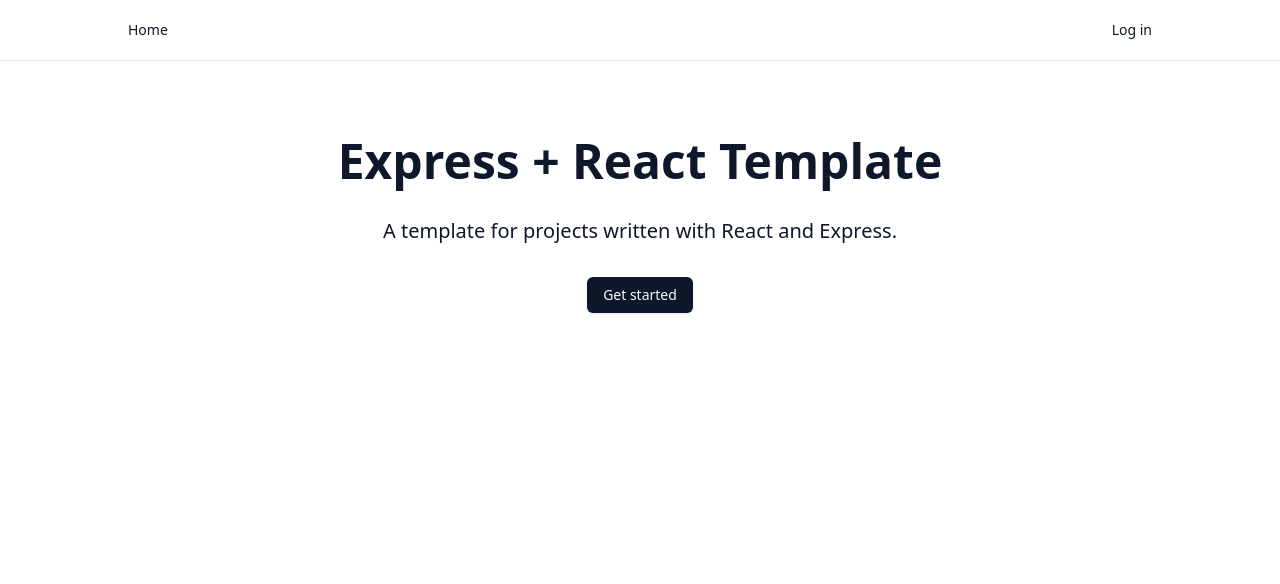
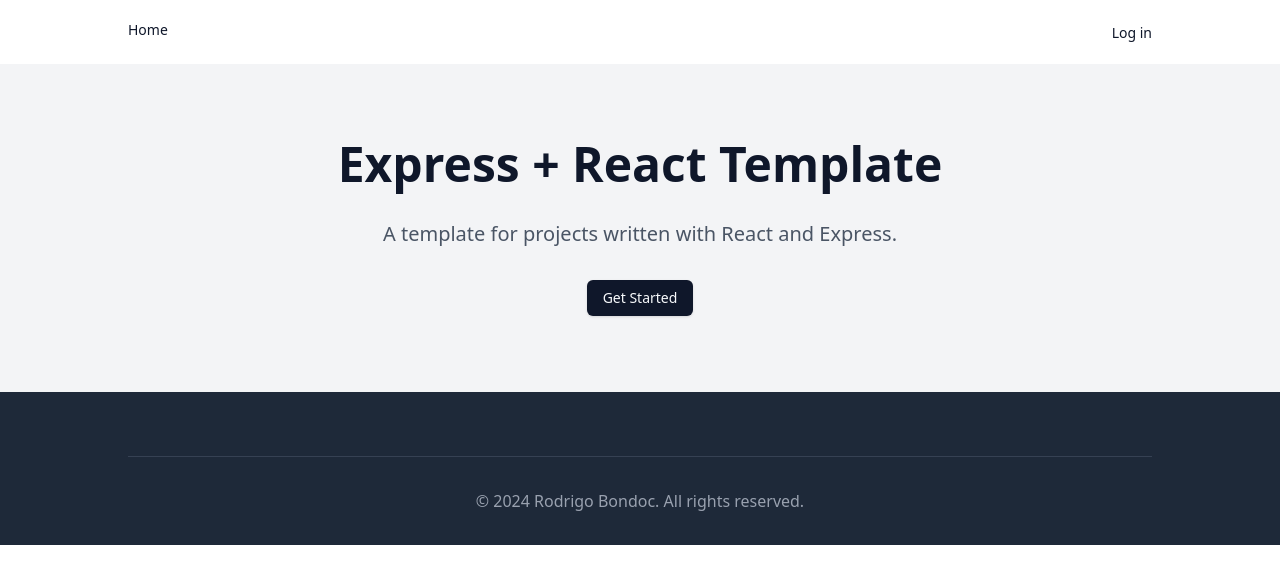
Before and after one commit to rbondoc96/express-react-template, a React (Vite) app in the folder packages/client/: page / in a window 1280 px wide. Shown: the top 584 px of the page. Built offline with nearby package versions, Linux system fonts and the light colour scheme; no server answers.

Commit message:
update(client): root, login, register page changes

```diff
--- a/packages/client/src/routes/login.tsx
+++ b/packages/client/src/routes/login.tsx
@@ -1,18 +1,20 @@
 import { HomeIcon } from '@radix-ui/react-icons';
 import { HTTPError } from 'ky';
 import { type ReactNode, useState } from 'react';
-import { FormProvider, useForm } from 'react-hook-form';
+import { FormProvider } from 'react-hook-form';
+import { useFormControls } from '@/components/hooks/use-form-controls';
 import { AlertFromError } from '@/components/ui/alert';
 import { Button } from '@/components/ui/button';
 import { FormPassword, FormText } from '@/components/ui/form';
 import { Link } from '@/components/ui/link';
-import { type LoginPayload, useLoginMutation } from '@/hooks/mutations/use-login-mutation';
+import { ValidationHttpError } from '@/errors/validation-http-error';
+import { useLoginMutation } from '@/hooks/mutations/use-login-mutation';
 
 export function Login(): ReactNode {
     const { mutateAsync: login } = useLoginMutation();
     const [formError, setFormError] = useState<HTTPError>();
 
-    const form = useForm<LoginPayload>({
+    const { form, setFormErrors } = useFormControls({
         defaultValues: {
             username: '',
             password: '',
@@ -23,7 +25,9 @@ export function Login(): ReactNode {
         try {
             await login(values);
         } catch (error) {
-            if (error instanceof HTTPError) {
+            if (error instanceof ValidationHttpError) {
+                setFormErrors(error);
+            } else if (error instanceof HTTPError) {
                 setFormError(error);
                 return;
             }
@@ -39,8 +43,8 @@ export function Login(): ReactNode {
                     <HomeIcon className="size-8" />
                 </Link>
                 <div className="flex flex-col gap-2 items-center">
-                    <h1 className="text-4xl font-bold">Welcome back!</h1>
-                    <p>Please enter your details</p>
+                    <h1 className="text-3xl font-bold">Welcome back!</h1>
+                    <p className="text-gray-500">Please enter your details to login to your account.</p>
                 </div>
             </header>
             {formError && <AlertFromError error={formError} />}
--- a/packages/client/src/routes/register.tsx
+++ b/packages/client/src/routes/register.tsx
@@ -1,19 +1,20 @@
 import { HomeIcon } from '@radix-ui/react-icons';
 import { HTTPError } from 'ky';
 import { type ReactNode, useState } from 'react';
-import { FormProvider, useForm } from 'react-hook-form';
+import { FormProvider } from 'react-hook-form';
+import { useFormControls } from '@/components/hooks/use-form-controls';
 import { AlertFromError } from '@/components/ui/alert';
 import { Button } from '@/components/ui/button';
 import { FormPassword, FormText } from '@/components/ui/form';
 import { Link } from '@/components/ui/link';
 import { ValidationHttpError } from '@/errors/validation-http-error';
-import { type RegisterPayload, useRegisterMutation } from '@/hooks/mutations/use-register-mutation';
+import { useRegisterMutation } from '@/hooks/mutations/use-register-mutation';
 
 export function Register(): ReactNode {
     const { mutateAsync: register } = useRegisterMutation();
     const [formError, setFormError] = useState<HTTPError>();
 
-    const form = useForm<RegisterPayload>({
+    const { form, setFormErrors } = useFormControls({
         defaultValues: {
             username: '',
             first_name: '',
@@ -23,13 +24,13 @@ export function Register(): ReactNode {
     });
 
     const onRegister = form.handleSubmit(async (values) => {
+        setFormError(undefined);
+
         try {
             await register(values);
         } catch (error) {
             if (error instanceof ValidationHttpError) {
-                Object.entries(error.messages).forEach(([name, message]) => {
-                    form.setError(name as keyof RegisterPayload, { type: 'custom', message });
-                });
+                setFormErrors(error);
             } else if (error instanceof HTTPError) {
                 setFormError(error);
             }
@@ -45,14 +46,14 @@ export function Register(): ReactNode {
                     <HomeIcon className="size-8" />
                 </Link>
                 <div className="flex flex-col gap-2 items-center">
-                    <h1 className="text-4xl font-bold">Create an account</h1>
-                    <p>Please enter your details</p>
+                    <h1 className="text-3xl font-bold">Create an account</h1>
+                    <p className="text-gray-500">Enter your information below to create an account.</p>
                 </div>
             </header>
             {formError && <AlertFromError error={formError} />}
             <FormProvider {...form}>
                 <form onSubmit={onRegister} className="flex flex-col gap-4">
-                    <div className="flex gap-1 *:flex-1">
+                    <div className="flex gap-2 *:flex-1">
                         <FormText
                             control={form.control}
                             label="First Name"
--- a/packages/client/src/routes/root.tsx
+++ b/packages/client/src/routes/root.tsx
@@ -4,30 +4,43 @@ import { Link } from '@/components/ui/link';
 
 export function Root(): ReactNode {
     return (
-        <div className="flex flex-col">
-            <header className="container py-5 border-b">
-                <div className="flex justify-between">
+        <div className="flex flex-col min-h-screen">
+            <header className="container py-5 shadow-sm">
+                <nav className="flex justify-between">
                     <Link className="text-sm" to="/">
                         Home
                     </Link>
-                    <Link className="text-sm" to="/login">
-                        Log in
-                    </Link>
-                </div>
+                    <ul>
+                        <li>
+                            <Link className="text-sm" to="/login">
+                                Log in
+                            </Link>
+                        </li>
+                    </ul>
+                </nav>
             </header>
-            <main className="container flex flex-col mt-19">
-                <div className="min-h-screen flex flex-col gap-8">
+            <main>
+                <section className="container flex flex-col gap-8 py-19 bg-gray-100">
                     <div className="flex flex-col items-center gap-8">
-                        <h1 className="text-5xl font-bold">Express + React Template</h1>
-                        <p className="text-xl">A template for projects written with React and Express.</p>
+                        <h1 className="text-4xl md:text-5xl font-bold">Express + React Template</h1>
+                        <p className="text-xl text-gray-600">A template for projects written with React and Express.</p>
                     </div>
                     <div className="flex justify-center">
                         <Button asChild>
-                            <Link to="/register">Get started</Link>
+                            <Link to="/register">Get Started</Link>
                         </Button>
                     </div>
+                </section>
+            </main>
+            <footer className="bg-gray-800 py-8">
+                <div className="container">
+                    <div className="mt-8 pt-8 border-t border-gray-700 text-center">
+                        <p className="text-gray-400">
+                            &copy; {new Date().getFullYear()} Rodrigo Bondoc. All rights reserved.
+                        </p>
+                    </div>
                 </div>
-            </main>
+            </footer>
         </div>
     );
 }
```
